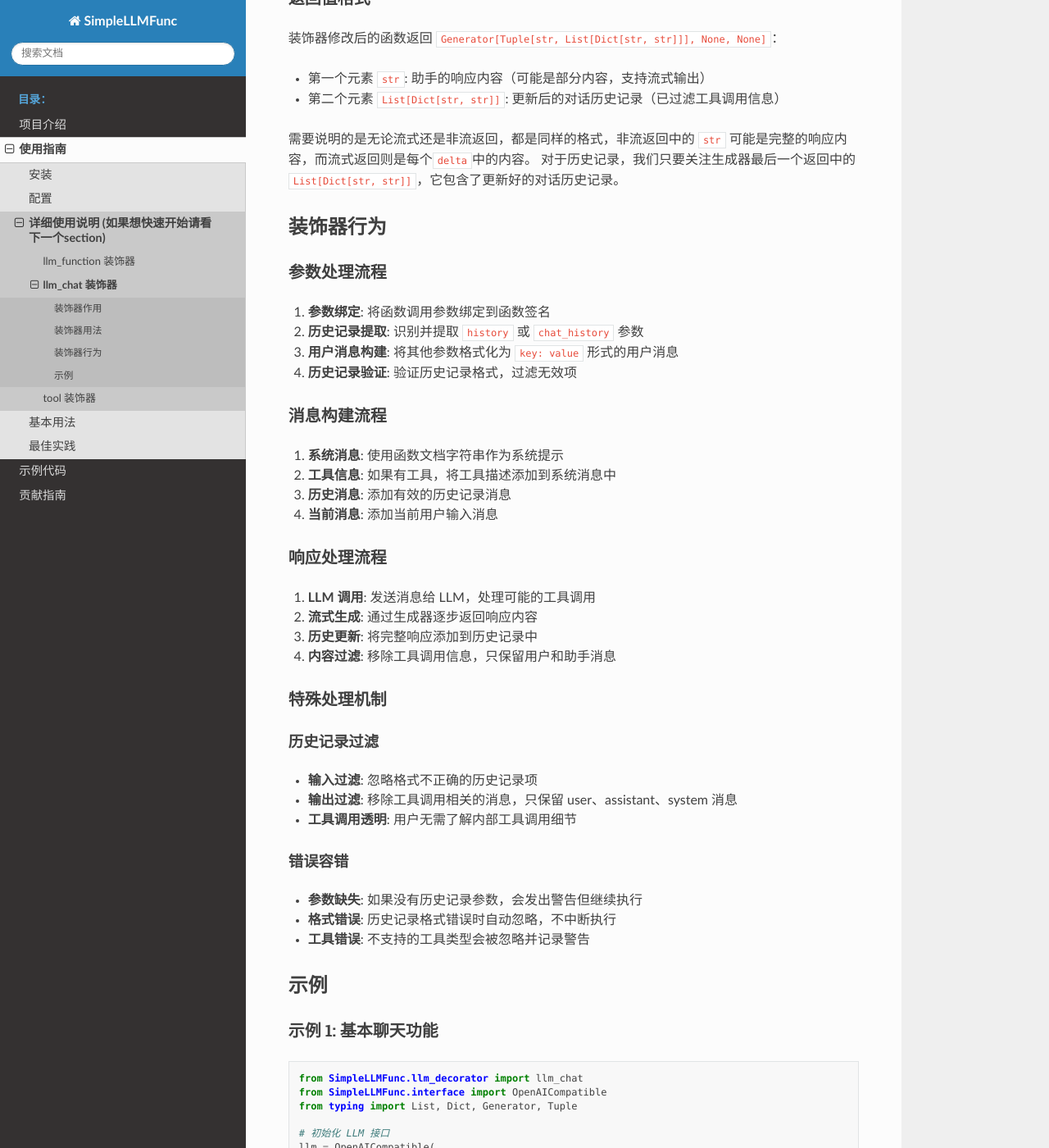
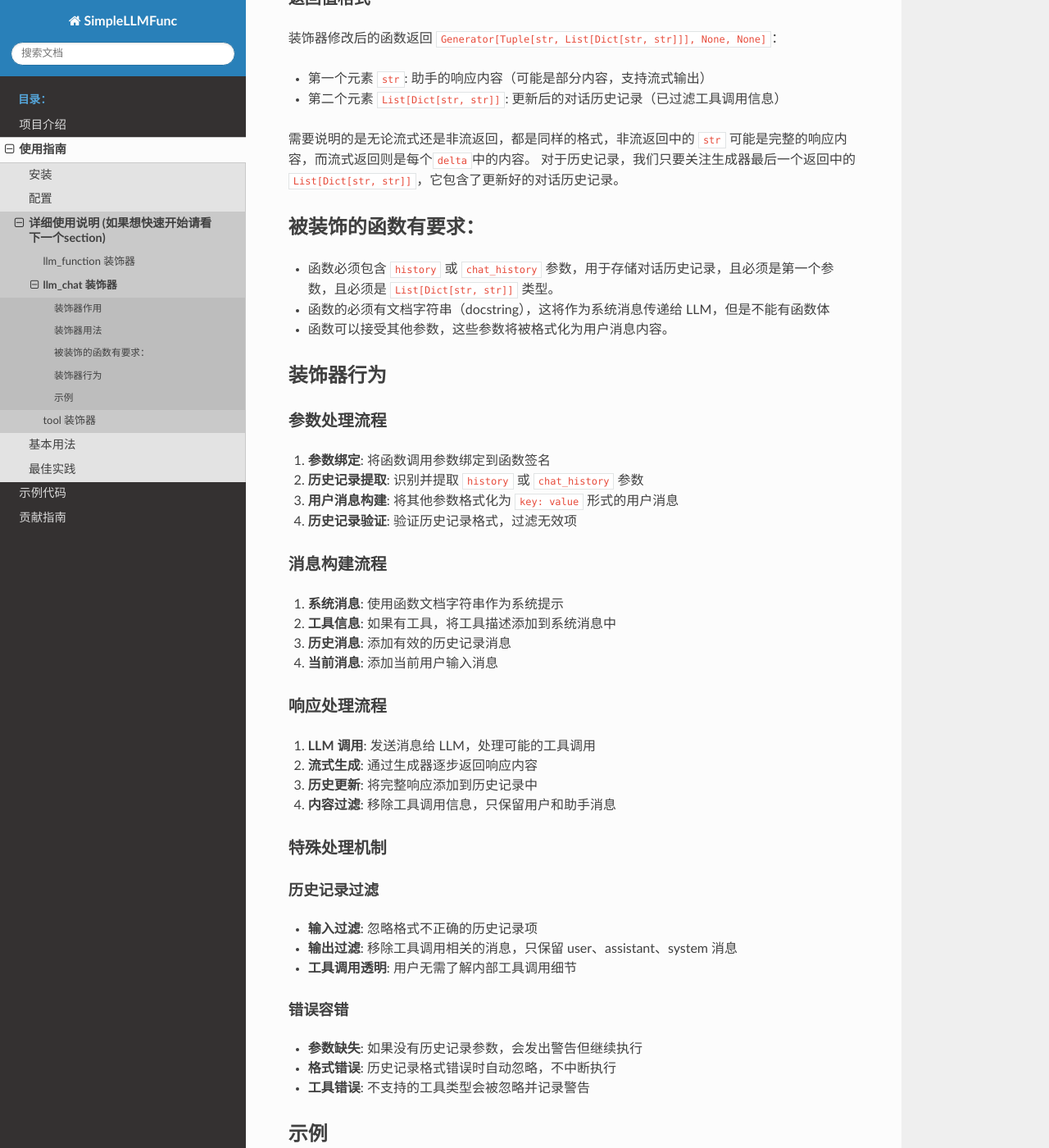
Before and after one commit to NiJingzhe/SimpleLLMFunc, a Sphinx documentation site: the page built from docs/source/detailed_guide/llm_chat.md, in a window 1280 px wide and 1400 px high, scrolled down 1458 px. Shown: the whole window at 82% size. Built offline with Sphinx 7.4.7 and the Read the Docs theme 3.1.0, drawn with Linux system fonts in a browser that asks for light colours; some of the changed text lies outside the part shown.

Commit message:
feat: 更新 llm_chat 装饰器的函数参数要求，确保历史记录参数为第一个参数并添加文档字符串要求

````diff
--- a/docs/source/detailed_guide/llm_chat.md
+++ b/docs/source/detailed_guide/llm_chat.md
@@ -59,6 +59,11 @@
 需要说明的是无论流式还是非流返回，都是同样的格式，非流返回中的 `str` 可能是完整的响应内容，而流式返回则是每个`delta`中的内容。
 对于历史记录，我们只要关注生成器最后一个返回中的 `List[Dict[str, str]]`，它包含了更新好的对话历史记录。
 
+## 被装饰的函数有要求：
+- 函数必须包含 `history` 或 `chat_history` 参数，用于存储对话历史记录，且必须是第一个参数，且必须是 `List[Dict[str, str]]` 类型。
+- 函数的必须有文档字符串（docstring），这将作为系统消息传递给 LLM，但是不能有函数体
+- 函数可以接受其他参数，这些参数将被格式化为用户消息内容。
+
 ## 装饰器行为
 
 ### 参数处理流程
@@ -111,7 +116,7 @@
 )
 
 @llm_chat(llm_interface=llm)
-def simple_chat(message: str, history: List[Dict[str, str]] = []) -> Generator[Tuple[str, List[Dict[str, str]]], None, None]:
+def simple_chat(history: List[Dict[str, str]] = [], message: str) -> Generator[Tuple[str, List[Dict[str, str]]], None, None]:
     """
     你是一个友好的助手，擅长回答各种问题。
     请保持对话自然流畅，回答要准确有用。
@@ -139,10 +144,10 @@
 ```python
 @llm_chat(llm_interface=llm, temperature=0.7)
 def multi_param_chat(
+    history: List[Dict[str, str]] = [],
     question: str,
     context: str,
     language: str = "中文",
-    history: List[Dict[str, str]] = []
 ) -> Generator[Tuple[str, List[Dict[str, str]]], None, None]:
     """
     你是一个专业的问答助手。根据提供的上下文信息回答用户问题。
@@ -199,8 +204,8 @@
     temperature=0.3
 )
 def assistant_with_tools(
+    history: List[Dict[str, str]] = [],
     message: str,
-    history: List[Dict[str, str]] = []
 ) -> Generator[Tuple[str, List[Dict[str, str]]], None, None]:
     """
     你是一个智能助手，可以帮助用户获取时间、查询天气和进行数学计算。
@@ -238,10 +243,10 @@
 ```python
 @llm_chat(llm_interface=llm, temperature=0.8, top_p=0.9)
 def role_play_chat(
+    chat_history: List[Dict[str, str]] = [],
     user_message: str,
     character_name: str = "小助手",
     character_traits: str = "友好、幽默、博学",
-    chat_history: List[Dict[str, str]] = []
 ) -> Generator[Tuple[str, List[Dict[str, str]]], None, None]:
     """
     你需要扮演指定的角色与用户对话。
````
Also changed, not shown: docs/source/guide.md (+1 -1 lines).
